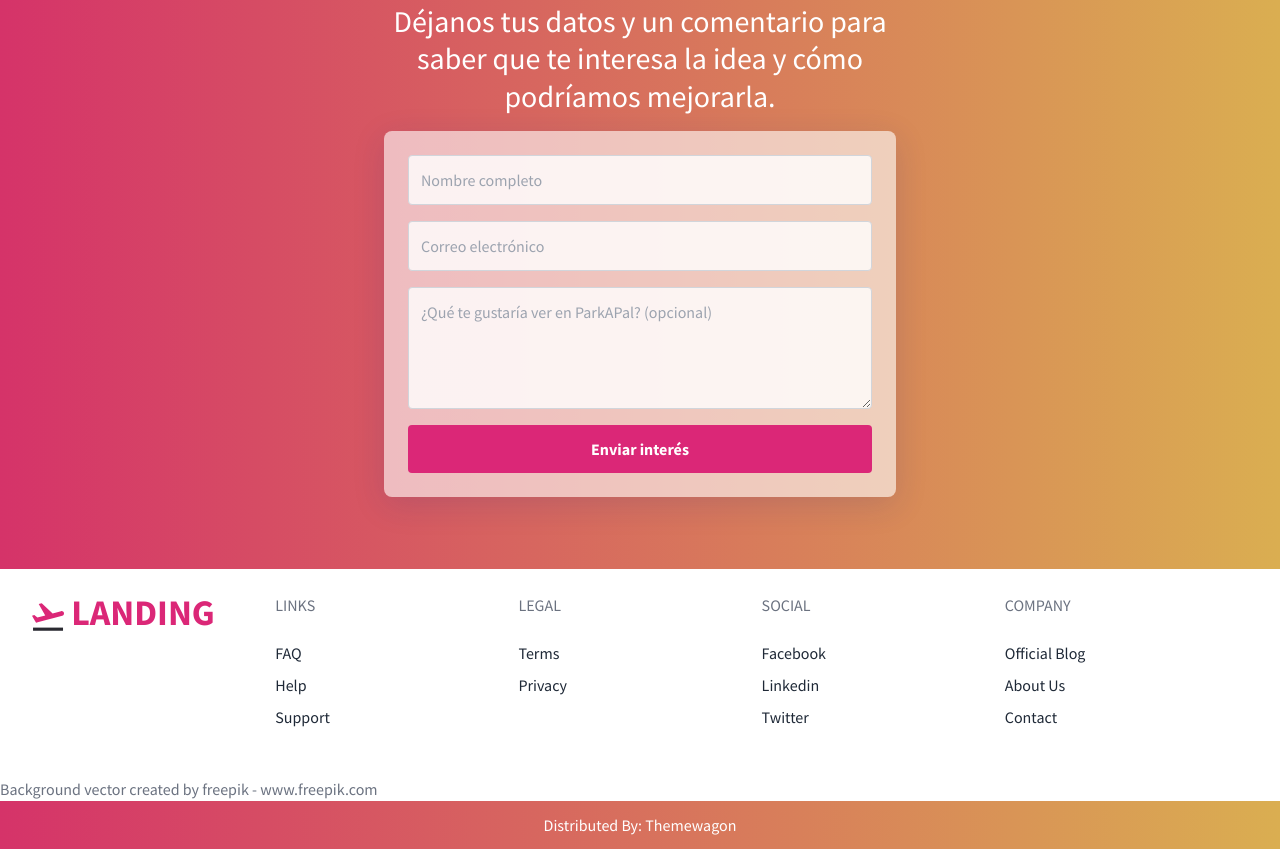
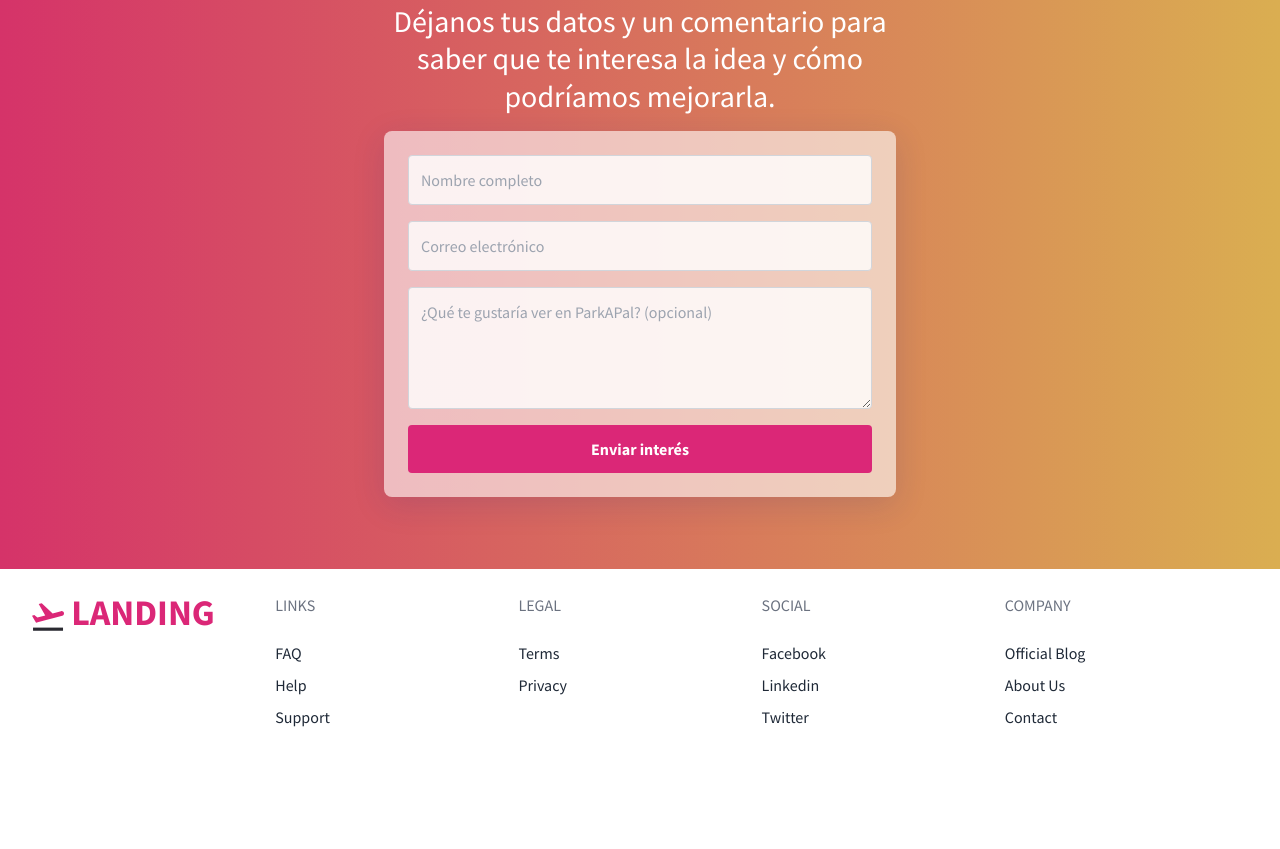
Before and after one commit to Levin514/landing, a website built with Vite: page index.html in a window 1280 px wide. Shown: the part 2727-3576 px from the top of the page. After the commit the page ends 3504 px from the top, so only its background shows below. Built offline with nearby package versions, Linux system fonts and the light colour scheme; no server answers.

Commit message:
Cambios en el footer

```diff
--- a/index.html
+++ b/index.html
@@ -418,12 +418,8 @@
           </div>
         </div>
       </div>
-      <a href="https://www.freepik.com/free-photos-vectors/background" class="text-gray-500 text-center">Background vector created by freepik - www.freepik.com</a>
     </footer>
 
-    <div>
-      <p class="text-center p-3">Distributed By: <a href="https://themewagon.com/">Themewagon</a></p>
-    </div>
     <!-- jQuery if you need it
   <script src="https://cdnjs.cloudflare.com/ajax/libs/jquery/3.3.1/jquery.min.js"></script>
   -->
--- a/js/file01.js
+++ b/js/file01.js
@@ -8,7 +8,6 @@ function enableForm() {
     event.preventDefault();
     const formData = new FormData(form);
     const data = Object.fromEntries(formData.entries());
-    console.log(data);
     saveVote(data);
     form.reset();
   });
```
